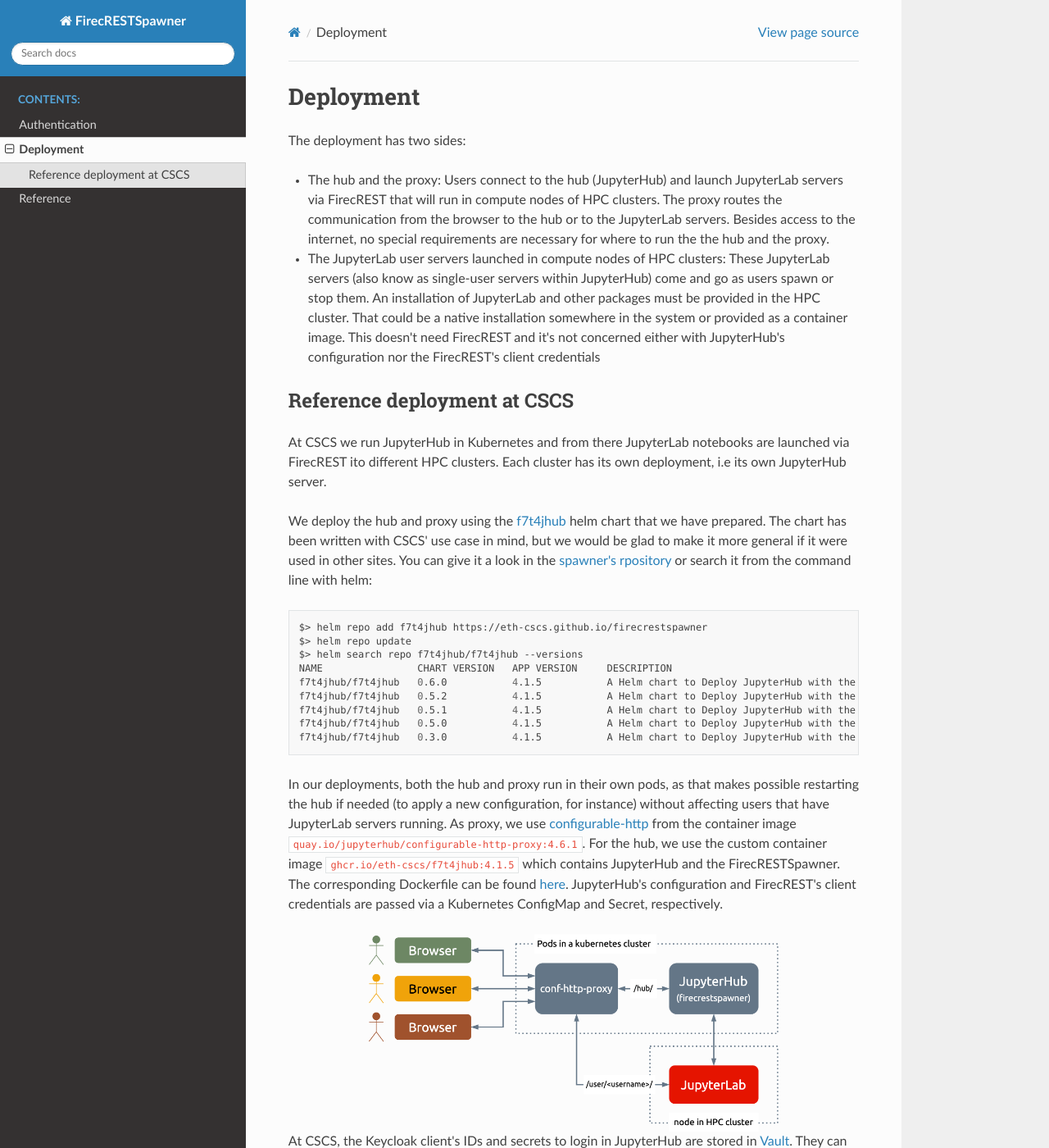
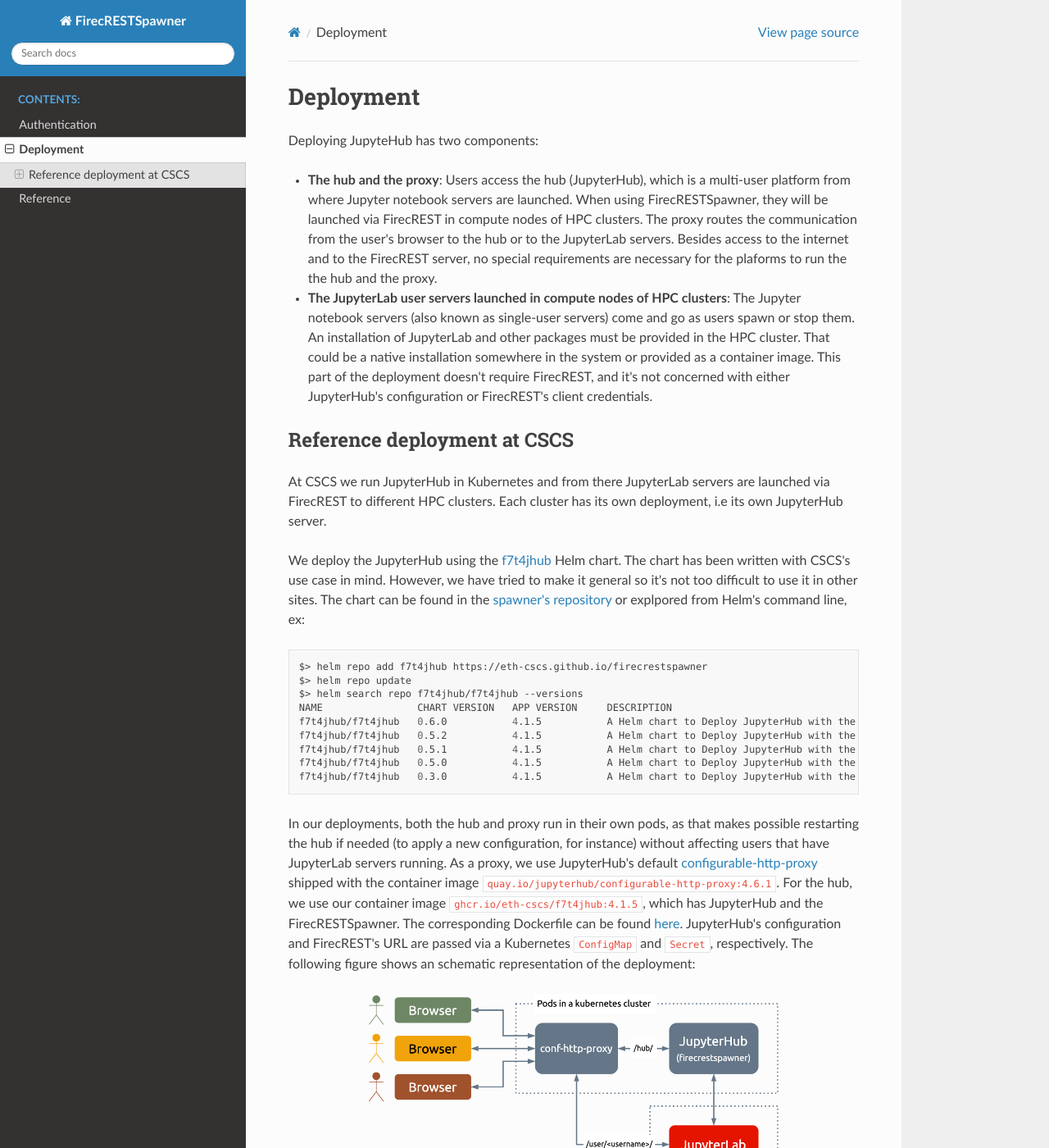
Before and after one commit to eth-cscs/firecrestspawner, a Sphinx documentation site: the page built from docs/source/deployment.rst, in a window 1280 px wide and 1400 px high. Shown: the whole window at 82% size. Built offline with Sphinx 7.4.7 and the Read the Docs theme 2.0.0, drawn with Linux system fonts in a browser that asks for light colours; some of the changed text lies outside the part shown.

Commit message:
update docs

```diff
--- a/docs/source/deployment.rst
+++ b/docs/source/deployment.rst
@@ -1,28 +1,30 @@
 Deployment
 ==========
 
-The deployment has two sides:
+Deploying JupyteHub has two components:
 
-- The hub and the proxy:
-  Users connect to the hub (JupyterHub) and launch JupyterLab servers via FirecREST that will run in compute nodes of HPC clusters.
-  The proxy routes the communication from the browser to the hub or to the JupyterLab servers.
-  Besides access to the internet, no special requirements are necessary for where to run the the hub and the proxy.
+- **The hub and the proxy**:
+  Users access the hub (JupyterHub), which is a multi-user platform from where Jupyter notebook servers are launched.
+  When using FirecRESTSpawner, they will be launched via FirecREST in compute nodes of HPC clusters.
+  The proxy routes the communication from the user's browser to the hub or to the JupyterLab servers.
+  Besides access to the internet and to the FirecREST server, no special requirements are necessary for the plaforms to run the the hub and the proxy.
 
-- The JupyterLab user servers launched in compute nodes of HPC clusters:
-  These JupyterLab servers (also know as single-user servers within JupyterHub) come and go as users spawn or stop them.
+- **The JupyterLab user servers launched in compute nodes of HPC clusters**:
+  The Jupyter notebook servers (also known as single-user servers) come and go as users spawn or stop them.
   An installation of JupyterLab and other packages must be provided in the HPC cluster.
   That could be a native installation somewhere in the system or provided as a container image.
-  This doesn't need FirecREST and it's not concerned either with JupyterHub's configuration nor the FirecREST's client credentials
+  This part of the deployment doesn't require FirecREST, and it's not concerned with either JupyterHub's configuration or FirecREST's client credentials.
 
 Reference deployment at CSCS
 ----------------------------
 
-At CSCS we run JupyterHub in Kubernetes and from there JupyterLab notebooks are launched via FirecREST ito different HPC clusters.
+At CSCS we run JupyterHub in Kubernetes and from there JupyterLab servers are launched via FirecREST to different HPC clusters.
 Each cluster has its own deployment, i.e its own JupyterHub server.
 
-We deploy the hub and proxy using the `f7t4jhub <https://eth-cscs.github.io/firecrestspawner>`_ helm chart that we have prepared.
-The chart has been written with CSCS' use case in mind, but we would be glad to make it more general if it were used in other sites.
-You can give it a look in the `spawner's rpository <https://github.com/eth-cscs/firecrestspawner/tree/main/chart>`_ or search it from the command line with helm:
+We deploy the JupyterHub using the `f7t4jhub <https://eth-cscs.github.io/firecrestspawner>`_ Helm chart.
+The chart has been written with CSCS's use case in mind.
+However, we have tried to make it general so it's not too difficult to use it in other sites.
+The chart can be found in the `spawner's repository <https://github.com/eth-cscs/firecrestspawner/tree/main/chart>`_ or explpored from Helm's command line, ex:
 
 .. code-block:: Shell
 
@@ -38,20 +40,24 @@
 
 
 In our deployments, both the hub and proxy run in their own pods, as that makes possible restarting the hub if needed (to apply a new configuration, for instance) without affecting users that have JupyterLab servers running.
-As proxy, we use `configurable-http <https://github.com/jupyterhub/configurable-http-proxy>`_ from the container image ``quay.io/jupyterhub/configurable-http-proxy:4.6.1``.
-For the hub, we use the custom container image ``ghcr.io/eth-cscs/f7t4jhub:4.1.5`` which contains JupyterHub and the FirecRESTSpawner.
+As a proxy, we use JupyterHub's default `configurable-http-proxy <https://github.com/jupyterhub/configurable-http-proxy>`_ shipped with the container image ``quay.io/jupyterhub/configurable-http-proxy:4.6.1``.
+For the hub, we use our container image ``ghcr.io/eth-cscs/f7t4jhub:4.1.5``, which has JupyterHub and the FirecRESTSpawner.
 The corresponding Dockerfile can be found `here <https://github.com/eth-cscs/firecrestspawner/blob/main/dockerfiles/Dockerfile>`_.
-JupyterHub's configuration and FirecREST's client credentials are passed via a Kubernetes ConfigMap and Secret, respectively.
+JupyterHub's configuration and FirecREST's URL are passed via a Kubernetes ``ConfigMap`` and ``Secret``, respectively.
+The following figure shows an schematic representation of the deployment:
 
 .. image:: images/cscs-deployment.png
    :alt: Company Logo
    :width: 500px
    :align: center
 
+Keycloak setup at CSCS
+^^^^^^^^^^^^^^^^^^^^^^
+
 At CSCS, the Keycloak client's IDs and secrets to login in JupyterHub are stored in `Vault <https://www.vaultproject.io>`_.
 They can be accessed in our kubernetes deployment via a set of secrets:
 
-- The `vault-approle-secret` kubernetes `Secret`, which contains the credentials to access Vault.
+- The ``vault-approle-secret`` kubernetes ``Secret``, which contains the credentials to access Vault.
   This secret is not part of the helm chart. It must be created manually for the namespace where the chart will be deployed.
 
 - A `SecretStore <https://github.com/eth-cscs/firecrestspawner/blob/main/chart/f7t4jhub/templates/secret-store.yaml>`_, which interacts with the `vault-approle-secret` secret.
@@ -59,12 +65,10 @@
 - An `ExternalSecret <https://github.com/eth-cscs/firecrestspawner/blob/main/chart/f7t4jhub/templates/external-secret.yaml>`_ which in turns interacts with the secret store.
   The deployment access the Keycloak client's IDs and secrets from this external secret.
 
-This part related to Vault is optional and can be disabled in the chart's ``values.yaml``.
+The part of the chart related to Vault is optional and can be disabled in the ``values.yaml``.
 
-Another item of the chart worth a remark is the `ConfigMap` that provides the `JupyterHub configuration <https://jupyterhub.readthedocs.io/en/stable/tutorial/getting-started/config-basics.html>`_.
+Another item of the chart worth a remark is the `ConfigMap` mentioned breifly above, which provides the `JupyterHub configuration <https://jupyterhub.readthedocs.io/en/stable/tutorial/getting-started/config-basics.html>`_.
 The configuration has a lot of parameters that can be tweaked.
 However, in practice, only a handful have to be modified from one deployment to another.
-Because of that, templating only those parameters should be enough to produce a generic chart that can be used for all deployments by only changing corresponding values in the `values.yaml`.
-
-In our deployments, the required changes are mostly related to the authentication settings and the batch script used by the spawner to submit the JupyterLab servers since the slurm settings may change depending on the cluster.
-All parameters related to JupyterHub's configuration are set under `config` in the `values.yaml`.
+Because of that, templating only those parameters should be enough to produce a generic chart that can be used for all deployments at CSCS by only changing a few entries in the ``values.yaml``. In our deployments, the required changes are mostly related to the authentication settings and the batch script used by the spawner to submit the JupyterLab servers since the slurm settings may change depending on the cluster.
+All parameters related to JupyterHub's configuration are set under ``config`` in the ``values.yaml``.
--- a/docs/source/index.rst
+++ b/docs/source/index.rst
@@ -5,6 +5,11 @@
 
 Welcome to FirecRESTSpawner's documentation!
 ============================================
+
+FirecRESTSpawner is a JupyterHub spawner to launch notebooks servers via `FirecREST <https://firecrest.readthedocs.io>`_.
+
+FirecRESTSpawner has been written starting from the code of `batchspawner <https://github.com/jupyterhub/batchspawner>`_.
+The main change is that the calls to the workload scheduler's commands for starting, polling and stopping notebook server jobs, has been replaced by using `PyFirecREST <https://pyfirecrest.readthedocs.io/en/stable/index.html>`_ functions.
 
 .. toctree::
    :maxdepth: 2
```
Also changed, not shown: docs/source/authentication.rst (+15 -17 lines).
